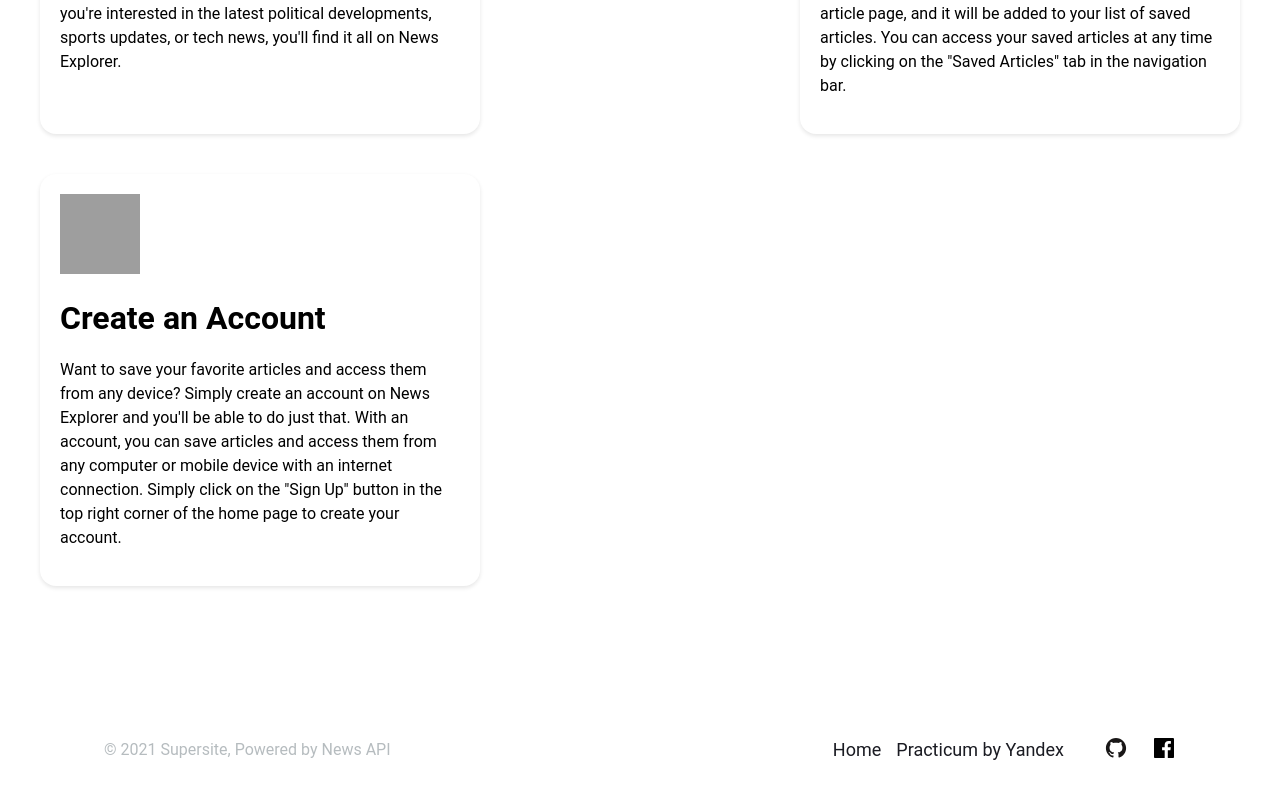
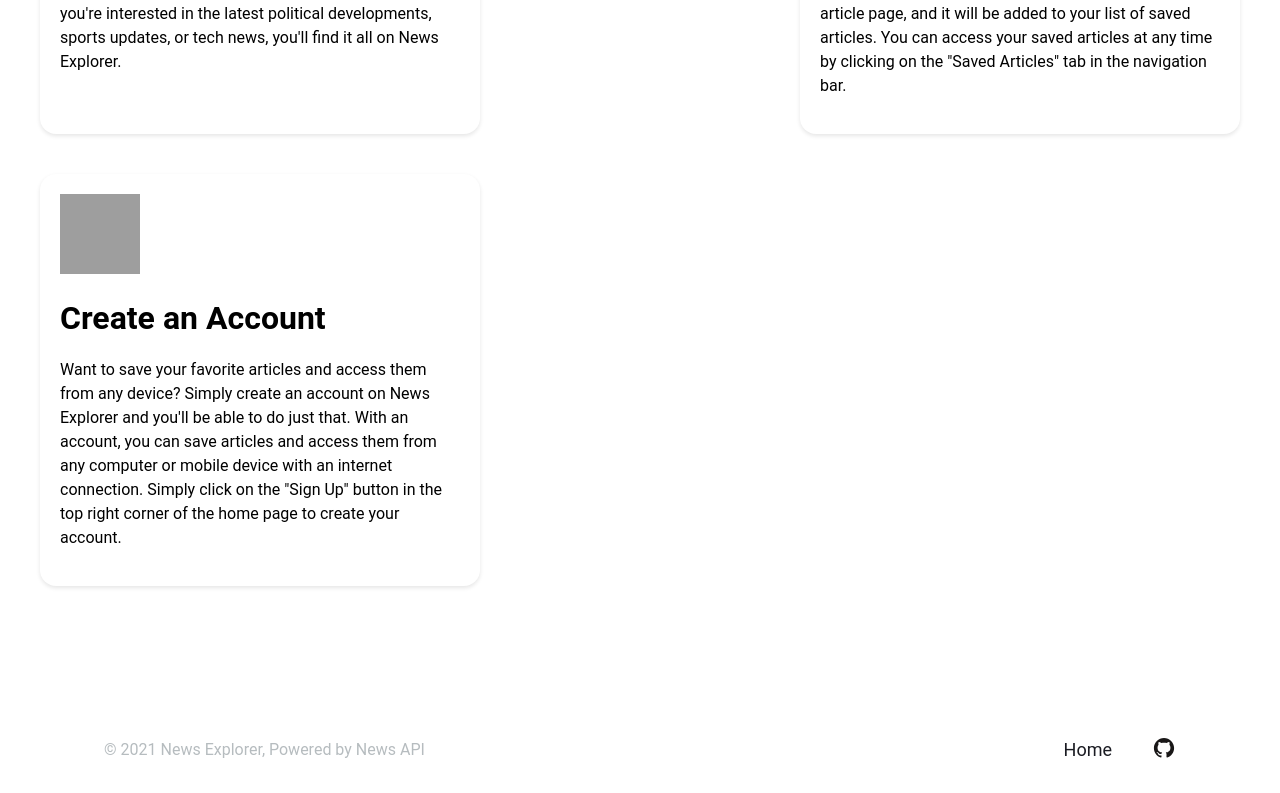
Before and after one commit to AhnafAhamed/news-explorer-frontend, a React (Create React App) app: page / in a window 1280 px wide. Shown: the part 910-1703 px from the top of the page. Built offline with nearby package versions, Linux system fonts and the light colour scheme; grey boxes are pictures that could not be loaded.

Commit message:
fix: footer

```diff
--- a/src/components/Footer/Footer.js
+++ b/src/components/Footer/Footer.js
@@ -7,21 +7,13 @@ function Footer() {
   return (
     <footer className="footer">
       <p className="footer__copyrights">
-        © 2021 Supersite, Powered by News API
+        © 2021 News Explorer, Powered by News API
       </p>
       <nav className="footer__navigation">
         <div className="footer__links">
           <NavLink to="/" className="footer__link">
             Home
           </NavLink>
-          <a
-            className="footer__link"
-            target="_blank"
-            rel="noreferrer"
-            href="https://practicum.yandex.com/"
-          >
-            Practicum by Yandex
-          </a>
         </div>
         <div className="footer__social-links">
           <a
@@ -32,14 +24,6 @@ function Footer() {
           >
             <img src={githubIcon} alt="github" />
           </a>
-          <a
-            className="footer__social-link"
-            target="_blank"
-            rel="noreferrer"
-            href="https://www.facebook.com/YPracticum"
-          >
-            <img src={fbIcon} alt="facebook" />
-          </a>
         </div>
       </nav>
     </footer>
```
